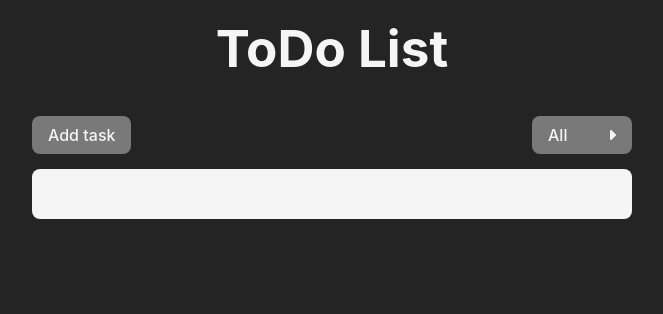
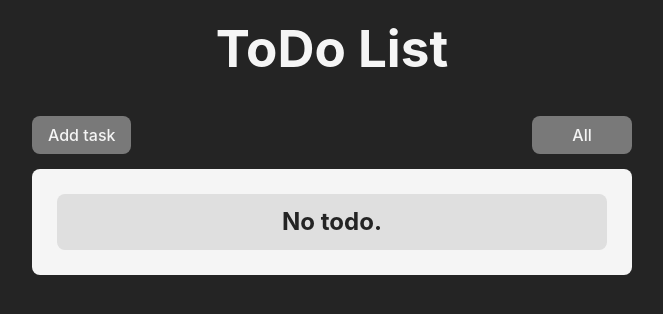
Before and after one commit to JAHMD/ToDo_list, a React (Vite) app: page / in a window 1280 px wide. Shown: the top 314 px of the page, without its empty margins (308-971 px from the left). Built offline with nearby package versions, Linux system fonts and the light colour scheme.

Commit message:
adding check todo, todo's filter and todo's date and time

```diff
--- a/src/App.jsx
+++ b/src/App.jsx
@@ -4,22 +4,30 @@ import AddTask from "./Components/AddTask";
 import TodoHeader from "./Components/TodoHeader";
 import TodoList from "./Components/TodoList";
 
+/**TODO:
+ * add "is completed" feature.
+ * work on the dropdown menu.
+ * add date/time to each todo.
+ * add some smoothness to the app.
+ * ...
+ */
+const DEFAULT_TODO = {
+	id: "",
+	value: "",
+	isChecked: false,
+	date: "",
+};
+
 function App() {
 	const [isAddTask, setIsAddTask] = useState(false);
-	const [todo, setTodo] = useState({
-		id: "",
-		value: "",
-		isChecked: false,
+	const [todo, setTodo] = useState(DEFAULT_TODO);
+	const [todoList, setTodoList] = useState(() => {
+		return JSON.parse(localStorage.getItem("todo-list")) || [];
 	});
-	const storedList = JSON.parse(localStorage.getItem("todo-list"));
-	const [todoList, setTodoList] = useState(storedList || []);
+	const [selected, setSelected] = useState("All");
 
 	function handleIsAddTask() {
-		setTodo({
-			id: "",
-			value: "",
-			isChecked: false,
-		});
+		setTodo(DEFAULT_TODO);
 		setIsAddTask((oldState) => !oldState);
 	}
 
@@ -31,23 +39,35 @@ function App() {
 	function handleSubmit(e) {
 		e.preventDefault();
 		if (!todo.value) return;
-		const storedList = JSON.parse(localStorage.getItem("todo-list"));
+
+		let updatedList = [];
+		const storedList = JSON.parse(localStorage.getItem("todo-list")) || [];
+		const date = new Date().toLocaleString();
 		const existedTodo = storedList.find(
 			(storedTodo) => storedTodo.id === todo.id
 		);
-		let updatedList = [];
 
 		if (!existedTodo) {
-			updatedList = [...todoList, todo];
+			updatedList = [{ ...todo, date }, ...storedList];
 		} else {
-			updatedList = storedList.map((storedTodo) => {
-				return storedTodo.id === existedTodo.id ? todo : storedTodo;
-			});
+			updatedList = [
+				{ ...todo, date },
+				...storedList.filter((storedTodo) => storedTodo.id !== existedTodo.id),
+			];
 		}
 		localStorage.setItem("todo-list", JSON.stringify(updatedList));
 		setTodoList(updatedList);
-		setTodo({ id: 0, value: "", isChecked: false });
+		setTodo(DEFAULT_TODO);
 		setIsAddTask((oldState) => !oldState);
+		setSelected("All");
+	}
+
+	function handleCheckClick(id) {
+		const updatedList = todoList.map((todo) =>
+			todo.id === id ? { ...todo, isChecked: !todo.isChecked } : todo
+		);
+		localStorage.setItem("todo-list", JSON.stringify(updatedList));
+		setTodoList(updatedList);
 	}
 
 	function editTodo(id) {
@@ -61,6 +81,20 @@ function App() {
 		const updatedList = todoList.filter((todo) => todo.id !== id);
 		setTodoList(updatedList);
 		localStorage.setItem("todo-list", JSON.stringify(updatedList));
+	}
+
+	function handleSelected(value) {
+		const storedList = JSON.parse(localStorage.getItem("todo-list"));
+		setSelected(value);
+		let updatedList;
+		if (value === "Completed") {
+			updatedList = storedList.filter((todo) => todo.isChecked);
+		} else if (value === "Uncompleted") {
+			updatedList = storedList.filter((todo) => !todo.isChecked);
+		} else {
+			updatedList = [...storedList];
+		}
+		setTodoList(updatedList);
 	}
 
 	return (
@@ -77,9 +111,14 @@ function App() {
 				<h1 className="heading">ToDo List</h1>
 			</section>
 			<section className="todo">
-				<TodoHeader isAddTask={handleIsAddTask} />
+				<TodoHeader
+					isAddTask={handleIsAddTask}
+					handleSelected={handleSelected}
+					selected={selected}
+				/>
 				<TodoList
 					todoList={todoList}
+					handleCheckClick={handleCheckClick}
 					deleteTodo={deleteTodo}
 					editTodo={editTodo}
 				/>
--- a/src/Components/DropDown.jsx
+++ b/src/Components/DropDown.jsx
@@ -1,16 +1,32 @@
-function DropDown() {
+import { useState } from "react";
+
+function Dropdown({ handleSelected, selected }) {
+	const [activeMenu, setActiveMenu] = useState(false);
+	const selectionList = ["All", "Completed", "Uncompleted"];
+	const selectionElements = selectionList.map((item) => {
+		return (
+			<li
+				key={item}
+				className="dropdown__item"
+				onClick={() => handleSelected(item)}
+			>
+				{item}
+			</li>
+		);
+	});
+
+	function handleDropdownClick() {
+		setActiveMenu((oldState) => !oldState);
+	}
+
 	return (
-		<button className="drop-down btn">
-			<div className="categories">All</div>
-			<i className="fa-solid fa-caret-right"></i>
-			<ul className="menu">
-				<li className="cat">All</li>
-				<li className="cat">All</li>
-				<li className="cat">All</li>
-				<li className="cat">All</li>
+		<div className="dropdown" onClick={handleDropdownClick}>
+			<button className="dropdown__btn btn">{selected}</button>
+			<ul className={`menu ${activeMenu ? "active" : ""}`}>
+				{selectionElements}
 			</ul>
-		</button>
+		</div>
 	);
 }
 
-export default DropDown;
+export default Dropdown;
--- a/src/Components/TodoHeader.jsx
+++ b/src/Components/TodoHeader.jsx
@@ -1,12 +1,12 @@
-import DropDown from "./DropDown";
+import Dropdown from "./Dropdown";
 
-function TodoHeader({ isAddTask }) {
+function TodoHeader({ isAddTask, handleSelected, selected }) {
 	return (
 		<div className="todo__header">
 			<button className="add-task btn" onClick={isAddTask}>
 				Add task
 			</button>
-			<DropDown />
+			<Dropdown handleSelected={handleSelected} selected={selected} />
 		</div>
 	);
 }
--- a/src/Components/TodoItem.jsx
+++ b/src/Components/TodoItem.jsx
@@ -1,10 +1,19 @@
 import { useState } from "react";
 
-function TodoItem({ id, value, isChecked, deleteTodo, editTodo }) {
+function TodoItem(props) {
+	const { id, value, isChecked, handleCheckClick, deleteTodo, editTodo, date } =
+		props;
 	const [isActive, setIsActive] = useState(false);
 	return (
-		<div className={`todo__item ${isActive ? "active" : ""}`} id={id}>
-			<i className="check fa-regular fa-square"></i>
+		<li
+			className={`todo__item ${isActive ? "active" : ""} ${
+				isChecked ? "checked" : ""
+			}`}
+			id={id}
+		>
+			<button className="check" onClick={() => handleCheckClick(id)}>
+				<i className={`fa-solid fa-square${isChecked ? "-check" : ""}`}></i>
+			</button>
 			<p className="task-content" onClick={() => setIsActive(!isActive)}>
 				{value}
 			</p>
@@ -16,7 +25,8 @@ function TodoItem({ id, value, isChecked, deleteTodo, editTodo }) {
 					<i className="fa-solid fa-pen-to-square"></i>
 				</button>
 			</div>
-		</div>
+			<span className="date">{date}</span>
+		</li>
 	);
 }
 
--- a/src/Components/TodoList.jsx
+++ b/src/Components/TodoList.jsx
@@ -1,6 +1,6 @@
 import TodoItem from "./TodoItem";
 
-function TodoList({ todoList, deleteTodo, editTodo }) {
+function TodoList({ todoList, deleteTodo, handleCheckClick, editTodo }) {
 	const todoElements = todoList.map((todo) => {
 		const { id, value, isChecked } = todo;
 		return (
@@ -9,12 +9,22 @@ function TodoList({ todoList, deleteTodo, editTodo }) {
 				id={id}
 				value={value}
 				isChecked={isChecked}
+				handleCheckClick={handleCheckClick}
 				deleteTodo={deleteTodo}
 				editTodo={editTodo}
+				date={todo.date}
 			/>
 		);
 	});
-	return <div className="todo__list">{todoElements}</div>;
+	return (
+		<ul className="todo__list">
+			{todoElements.length > 0 ? (
+				todoElements
+			) : (
+				<h2 className="no-todo">No todo.</h2>
+			)}
+		</ul>
+	);
 }
 
 export default TodoList;
--- a/src/index.css
+++ b/src/index.css
@@ -3,7 +3,8 @@
 	--btn-hover-color: #cecece;
 	--add-btn-color: #797979;
 	--add-btn-hover-color: #585858;
-	--primary-dark-color: #242424;
+	--dark-black: #242424;
+	--lite-black: #24242486;
 	--item-bg: #dfdfdf;
 	--border-color: #787878;
 
@@ -67,8 +68,8 @@ html {
 }
 
 body {
-	color: var(--primary-dark-color);
-	background-color: var(--primary-dark-color);
+	color: var(--dark-black);
+	background-color: var(--dark-black);
 	font-size: 1.6rem;
 }
 
@@ -109,55 +110,76 @@ body {
 
 .add-task,
 .submit,
-.drop-down {
+.dropdown__btn {
 	padding: 0.8rem 1.5rem;
 	background-color: var(--add-btn-color);
 	color: var(--lite-gray);
 }
 
-:is(.add-task, .submit, .drop-down):hover {
+:is(.add-task, .submit, .dropdown__btn):hover {
 	background-color: var(--add-btn-hover-color);
 }
 
-.drop-down {
-	max-width: 100%;
+.dropdown {
 	min-width: 100px;
 	position: relative;
-	display: flex;
-	justify-content: space-between;
-	align-items: center;
+}
+
+.dropdown__btn {
+	width: 100%;
+	border: 1px solid transparent;
+}
+.dropdown__btn:is(:focus, :focus-visible) {
+	outline: transparent;
 }
 
 .menu {
 	height: 0;
-	width: 100%;
+	width: fit-content;
 	padding-inline: 1rem;
-	border-radius: inherit;
+	border-radius: var(--rounded);
+	display: grid;
+	gap: 10px;
 	position: absolute;
 	top: calc(100% + 10px);
-	left: 0;
+	left: 50%;
+	transform: translateX(-50%);
 	text-align: center;
 	background-color: var(--add-btn-color);
-	display: grid;
-	align-items: flex-start;
-	gap: 10px;
-	transition: 300ms height;
-	overflow: auto;
+	color: white;
+	transition: 300ms;
+	overflow: hidden;
+	z-index: 5;
 }
 .menu.active {
-	height: fit-content;
+	height: 172px;
 }
 
-.cat {
-	padding: 0.5rem;
+.dropdown__item {
+	padding: 1rem;
 	border-radius: var(--rounded);
+	transition: 300ms color, 300ms background-color;
+	position: relative;
+	cursor: pointer;
+}
+.dropdown__item:hover {
 	background-color: var(--item-bg);
-	color: var(--primary-dark-color);
+	color: var(--dark-black);
 }
-.cat:first-of-type {
+.dropdown__item:not(:last-of-type)::after {
+	content: "";
+	width: 80%;
+	height: 1px;
+	position: absolute;
+	bottom: -6px;
+	left: 50%;
+	background-color: var(--lite-gray);
+	transform: translateX(-50%);
+}
+.dropdown__item:first-of-type {
 	margin-top: 10px;
 }
-.cat:last-of-type {
+.dropdown__item:last-of-type {
 	margin-bottom: 10px;
 }
 
@@ -172,7 +194,8 @@ body {
 }
 
 .todo__item {
-	padding-block: 10px;
+	padding-top: 12px;
+	padding-bottom: 20px;
 	padding-inline: 35px 15px;
 	border-radius: var(--rounded);
 	display: flex;
@@ -184,14 +207,26 @@ body {
 	font-weight: 500;
 	position: relative;
 }
+.todo__item.checked .task-content {
+	text-decoration: line-through;
+	color: var(--lite-black);
+}
+
 .todo__item .check {
+	display: flex;
+	border: none;
 	position: absolute;
 	top: 18px;
 	left: 12px;
+	background: transparent;
+	color: var(--dark-black);
+	font-size: 2rem;
+	outline: transparent;
 }
 
 .task-content {
 	max-width: 100%;
+	flex: 1;
 	height: 32px;
 	padding: 2px 5px;
 	border-radius: 5px;
@@ -199,6 +234,7 @@ body {
 	overflow: hidden;
 	cursor: pointer;
 	line-height: 1.6;
+	letter-spacing: 100%;
 	transition: 300ms background-color;
 }
 .task-content:hover {
@@ -219,6 +255,14 @@ body {
 	gap: 10px;
 	align-items: center;
 	order: -1;
+}
+
+.date {
+	position: absolute;
+	bottom: 5px;
+	left: 40px;
+	font-size: 1.3rem;
+	color: var(--lite-black);
 }
 
 .overlay {
@@ -242,7 +286,7 @@ body {
 	display: flex;
 	font-size: 2.5rem;
 	color: var(--lite-gray);
-	background-color: var(--primary-dark-color);
+	background-color: var(--dark-black);
 	transition: 300ms color;
 }
 .close:hover {
@@ -261,12 +305,23 @@ body {
 	box-shadow: 5px 5px 8px #24242424, -5px -5px 8px #24242424;
 }
 
+.task-title {
+	font-weight: 500;
+}
+
 .task-input {
 	margin-block: 10px;
 	padding: 1rem 1.5rem;
 	border: 1px solid var(--item-bg);
 	border-radius: var(--rounded);
-	color: var(--primary-dark-color);
+	color: var(--dark-black);
+}
+
+.no-todo {
+	padding: 1rem;
+	border-radius: var(--rounded);
+	text-align: center;
+	background-color: var(--item-bg);
 }
 
 @media (min-width: 640px) {
```
Also changed, not shown: 5 other files (tests, documents, lock files or other folders).
